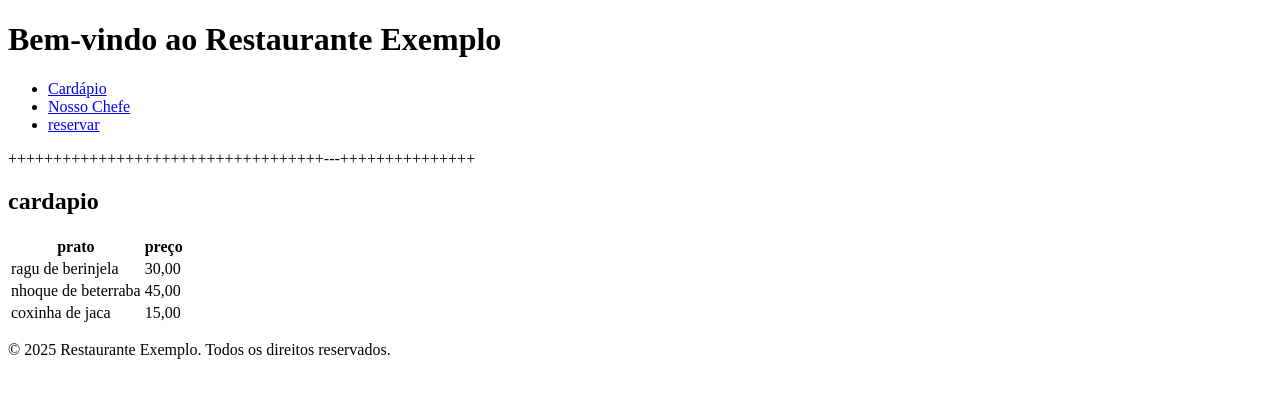
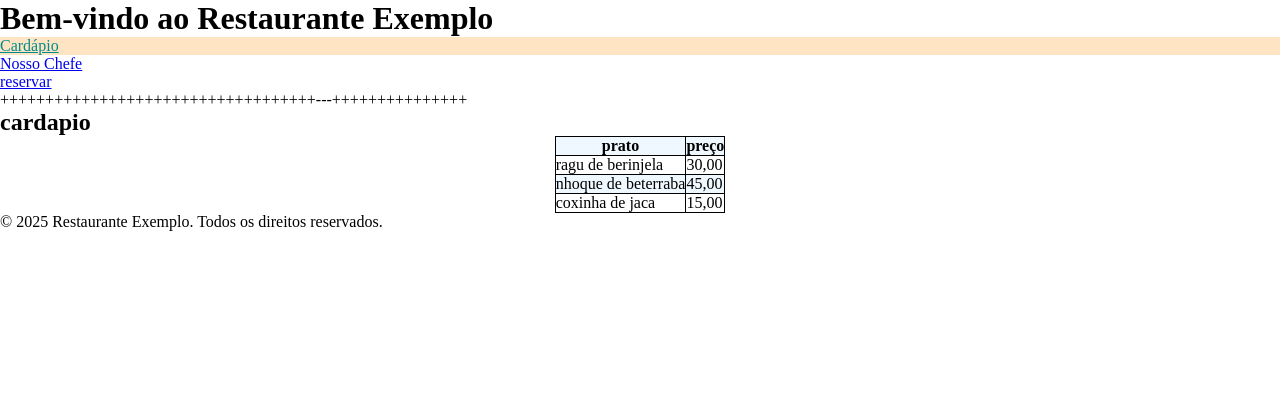
Before and after one commit to AaronGGoldberg/Web-Design, a plain HTML site: page Aula_Cardapio/index.html in a window 1280 px wide. Drawn offline with Linux system fonts and the light colour scheme.

Commit message:
Exemplo de Cardapio com Class

```diff
--- a/Aula_Cardapio/index.html
+++ b/Aula_Cardapio/index.html
@@ -16,7 +16,7 @@
                 <li class="atual"><a href="cardapio.html">Cardápio</a></li>
                 <li><a href="chefe.html">Nosso Chefe</a></li>
                 <li><a href="reserva.html">reservar</a></li>
-                <link rel="stylesheet" href="raw.css">
+                <link rel="stylesheet" href="style.css">
             </ul>+++++++++++++++++++++++++++++++++++---+++++++++++++++
         </nav>
     </header>
```
Also changed, not shown: HTML-CSS0/index.html (+1 -1 lines), HTML-CSS1/index.html (+1 -1 lines), HTML-CSS/index.html (line endings or trailing spaces), HTML-CSS0/style.css (renamed from HTML-CSS0/main.css), HTML-CSS1/style.css (renamed from HTML-CSS1/main.css).
